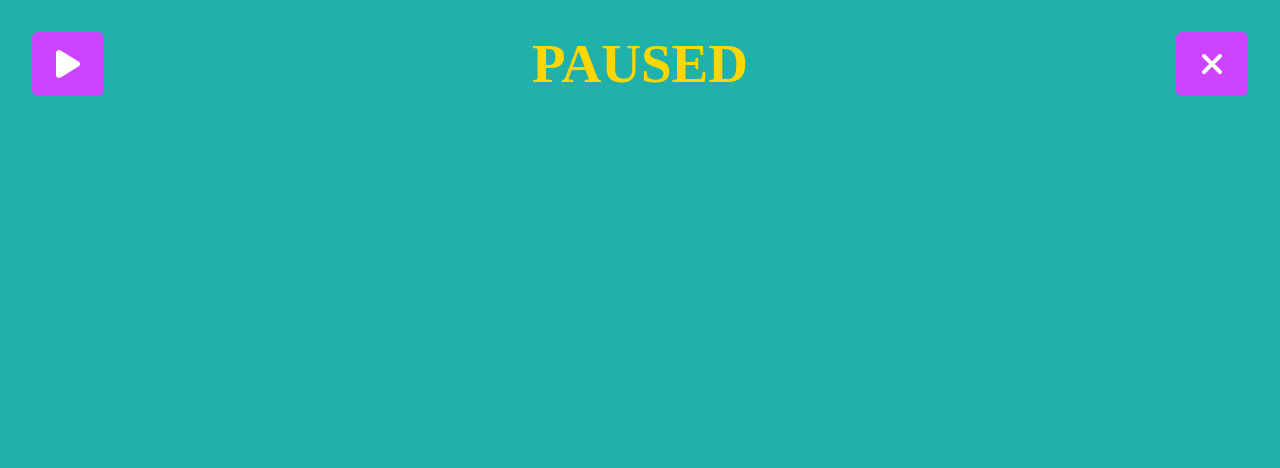
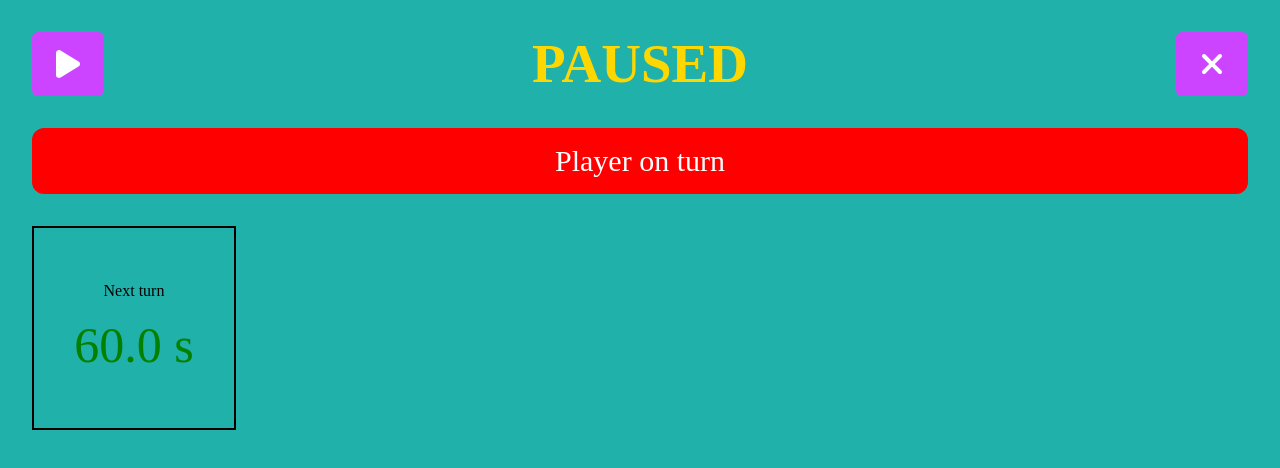
Before and after one commit to Veragin/the-lord-of-the-sea-timer, a React (Create React App) app: page / in a window 1280 px wide. Both pictures are taken after a click on the button "Start". Shown: the top 468 px of the page. Built offline with nearby package versions, Linux system fonts and the light colour scheme.

Commit message:
Counter added

```diff
--- a/src/Board/Board.tsx
+++ b/src/Board/Board.tsx
@@ -2,12 +2,20 @@ import { Column } from 'Components/StyledComponents';
 import { observer } from 'mobx-react-lite';
 import { StateBar } from './StateBar';
 import styled from 'styled-components';
-import { spacingCss } from 'Components/globalCss';
+import { borderRadiusCss, spacingCss } from 'Components/globalCss';
+import { useStore } from 'Context/StoreContext';
+import { Counter } from './Counter';
 
 export const Board = observer(() => {
+    const store = useStore();
+
     return (
         <StyledColumn>
             <StateBar />
+            <StyledPlayerColor $color={store.engine.data[store.activePlayer]?.color ?? 'white'}>
+                Player on turn
+            </StyledPlayerColor>
+            <Counter />
         </StyledColumn>
     );
 });
@@ -15,6 +23,17 @@ export const Board = observer(() => {
 const StyledColumn = styled(Column)`
     flex: 1;
     width: calc(100% - ${spacingCss(8)});
+    gap: ${spacingCss(4)};
     padding: ${spacingCss(4)};
     background-color: #20b2aa;
+    align-items: stretch;
 `;
+
+const StyledPlayerColor = styled.div<{ $color: string }>`
+    background-color: ${({ $color }) => $color};
+    padding: ${spacingCss(2)};
+    font-size: 30px;
+    text-align: center;
+    border-radius: ${borderRadiusCss(2)};
+    color: white;
+`;
--- /dev/null
+++ b/src/Board/Counter.tsx
@@ -0,0 +1,48 @@
+import { Column } from 'Components/StyledComponents';
+import { spacingCss } from 'Components/globalCss';
+import { useStore } from 'Context/StoreContext';
+import { useEffect, useRef } from 'react';
+import { styled } from 'styled-components';
+
+export const Counter = () => {
+    const store = useStore();
+    const timeer = useRef<NodeJS.Timer | null>(null);
+    const el = useRef<HTMLSpanElement>(null);
+
+    useEffect(() => {
+        timeer.current = setInterval(() => {
+            if (el.current) {
+                const time = store.engine.getPlayerTimeS();
+                const isAfterLimit = Math.sign(time) < 0;
+                let timeString = String(Math.abs(time));
+                timeString = timeString.includes('.') ? timeString : `${timeString}.0`;
+                el.current.innerHTML = `${timeString} s`;
+                el.current.style.color = isAfterLimit ? 'red' : 'green';
+            }
+        }, 50);
+
+        return () => {
+            timeer.current && clearInterval(timeer.current);
+        };
+    }, [timeer, el, store.engine]);
+
+    return (
+        <StyledCont onClick={() => store.engine.nextTurn()}>
+            <span>Next turn</span>
+            <StyledTime ref={el} />
+        </StyledCont>
+    );
+};
+
+const StyledCont = styled(Column)`
+    width: 200px;
+    height: 200px;
+    justify-content: center;
+    align-items: center;
+    gap: ${spacingCss(2)};
+    border: 2px solid black;
+`;
+
+const StyledTime = styled.span`
+    font-size: 50px;
+`;
--- a/src/Board/StateBar.tsx
+++ b/src/Board/StateBar.tsx
@@ -39,7 +39,6 @@ export const StateBar = observer(() => {
 
 const StyledRow = styled(Row)`
     justify-content: space-between;
-    width: 100%;
 `;
 
 const StyledTitle = styled.span<{ $isPaused: boolean }>`
--- a/src/Store/Engine.ts
+++ b/src/Store/Engine.ts
@@ -41,7 +41,9 @@ export class Engine {
         const now = Date.now();
         this.adjustTimeAndActionsOfOthers(now);
 
-        this.startedAtMs = now;
+        if (this.store.state === 'runnning') {
+            this.startedAtMs = now;
+        }
         this.playedBeforePauseMs = 0;
 
         const nextPlayer =
@@ -49,9 +51,18 @@ export class Engine {
         this.store.setActivePlayer(nextPlayer);
     };
 
+    getPlayerTimeS = () => {
+        const spendTimeMs = this.getPlayerSpendTimeMs(Date.now());
+        return Math.round(this.store.turnDurationS * 10 - spendTimeMs / 100) / 10;
+    };
+
+    private getPlayerSpendTimeMs = (now: number) => {
+        const currentPlayedMs = this.startedAtMs === null ? 0 : now - this.startedAtMs;
+        return this.playedBeforePauseMs + currentPlayedMs;
+    };
+
     private adjustTimeAndActionsOfOthers = (now: number) => {
-        const currentPlayedMs = this.startedAtMs === null ? 0 : now - this.startedAtMs;
-        const timeSpendMs = this.playedBeforePauseMs + currentPlayedMs;
+        const timeSpendMs = this.getPlayerSpendTimeMs(now);
         const timeOverLimitMs = Math.max(0, timeSpendMs - this.store.turnDurationS * 1000);
 
         this.data.forEach((d) => {
--- a/src/Store/Store.ts
+++ b/src/Store/Store.ts
@@ -34,11 +34,17 @@ export class Store {
     wasStarted = false;
     setWasStarted(v: boolean) {
         this.wasStarted = v;
+        this.engine.init();
     }
 
     state: TState = 'paused';
     setState(state: TState) {
         this.state = state;
+        if (state === 'runnning') {
+            this.engine.play();
+        } else {
+            this.engine.pause();
+        }
     }
 
     activePlayer = 0;
```
